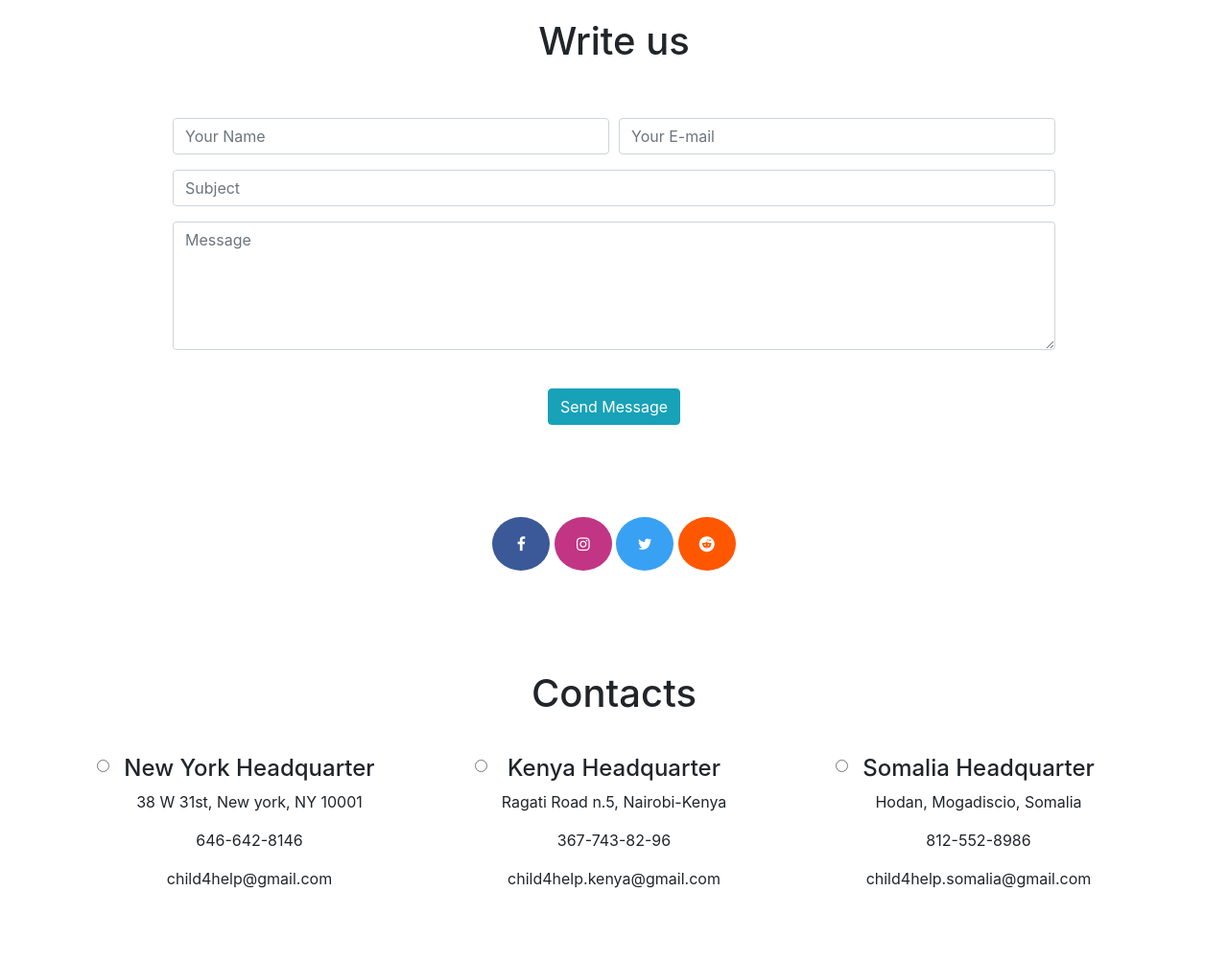
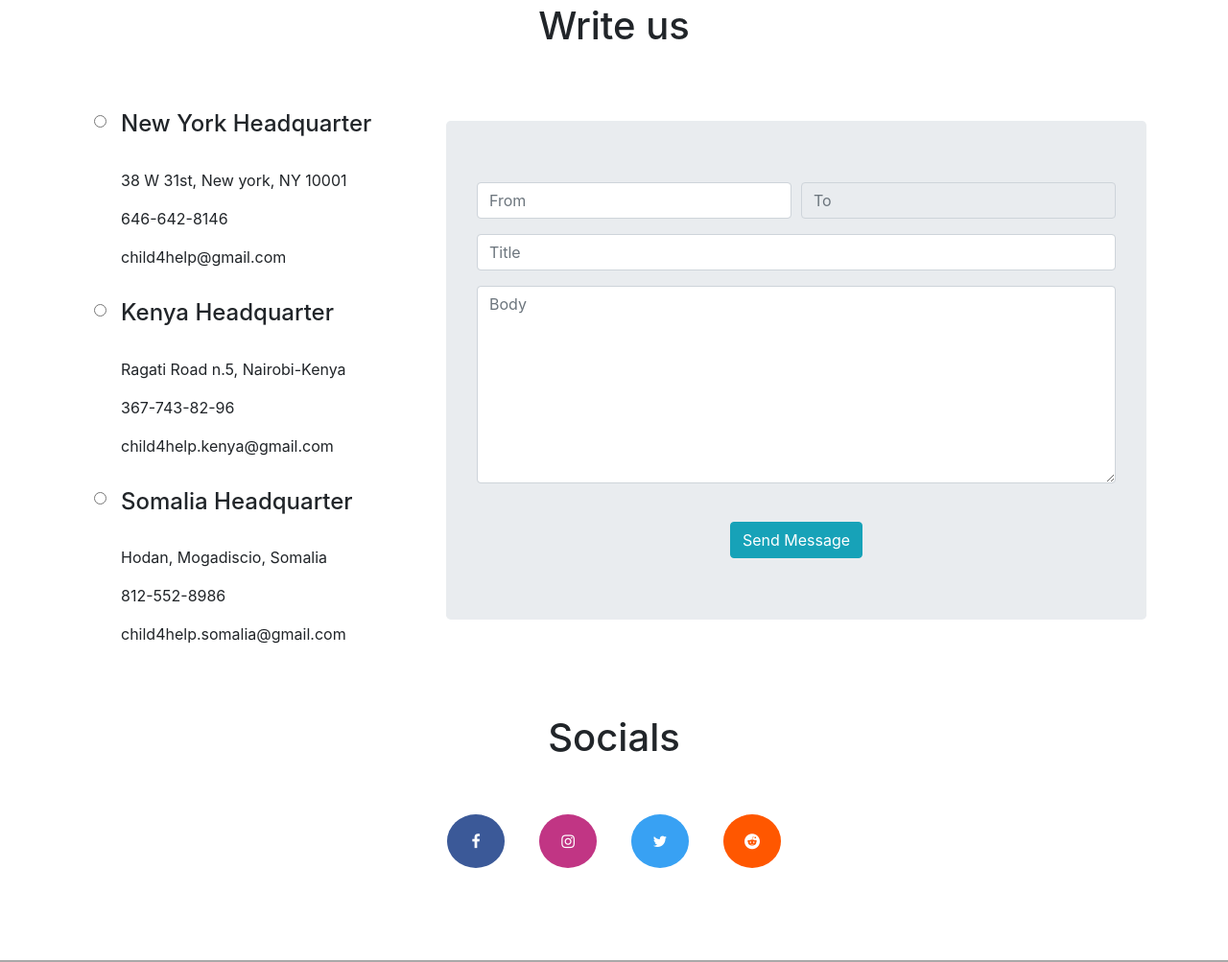
Before and after one commit to MassimilianoRoccamena/Hypermedia-Project, a website: page public/pages/contacts.html in a window 1280 px wide. Shown: the part 133-1136 px from the top of the page at 96% size. Drawn offline with nearby package versions, Linux system fonts and the light colour scheme.

Commit message:
fix & update

```diff
--- a/public/pages/contacts.html
+++ b/public/pages/contacts.html
@@ -29,33 +29,63 @@
         </div>
     </section>
 
-    <!--title-->
-    <section id="title" class="py-3">
+    <!--contacts-->
+    <section id="contacts">
         <div class="container">
-            <h1 class="text-center">Write us</h1>
+            <div class="row text-center">
+                <div class="col">
+                    <h1>Write us</h1>
+                </div>
+            </div>
+            <div class="row align-items-center pt-5">
+                <div class="col-sm-4 px-5">
+                    <div class="py-2">
+                        <input class="form-check-input" type="radio" name="contactsRadios" id="exampleRadios1" value="option1">
+                        <label class="form-check-label px-2" for="contactsRadios1">
+                            <h4>New York Headquarter</h4>
                             <br>
+                            <p>38 W 31st, New york, NY 10001</p>
+                            <p>646-642-8146</p>
+                            <p>child4help@gmail.com</p>
+                        </label>
                     </div>
-    </section>
-
-    <!--message-->
-    <section id="message" class="pt-2 pb-5">
-        <div class="container">
-            <div class="row justify-content-center">
-                <div class="col-lg-10">
+                    <div class="py-2">
+                        <input class="form-check-input" type="radio" name="contactsRadios" id="exampleRadios2" value="option2">
+                        <label class="form-check-label px-2" for="contactsRadios2">
+                            <h4>Kenya Headquarter</h4>
+                            <br>
+                            <p>Ragati Road n.5, Nairobi-Kenya</p>
+                            <p>367-743-82-96</p>
+                            <p>child4help.kenya@gmail.com</p>
+                        </label>
+                    </div>
+                    <div class="py-2">
+                        <input class="form-check-input" type="radio" name="contactsRadios" id="exampleRadios1" value="option1">
+                        <label class="form-check-label px-2" for="contactsRadios1">
+                            <h4>Somalia Headquarter</h4>
+                            <br>
+                            <p>Hodan, Mogadiscio, Somalia</p>
+                            <p>812-552-8986</p>
+                            <p>child4help.somalia@gmail.com</p>
+                        </label>
+                    </div>
+                </div>
+                <div class="col-sm">
+                    <div class="jumbotron">
                         <form>
                             <div class="form-row">
                                 <div class="col-md-6 form-group">
-                                <input type="text" name="name" class="form-control" id="name" placeholder="Your Name">
+                                    <input type="text" name="name" class="form-control" id="from" placeholder="From">
                                 </div>
                                 <div class="col-md-6 form-group">
-                                <input type="email" name="email" class="form-control" id="email" placeholder="Your E-mail">
+                                    <input type="email" name="email" class="form-control" id="to" placeholder="To" readonly>
                                 </div>
                             </div>
                             <div class="form-group">
-                            <input type="text" class="form-control" name="subject" id="subject" placeholder="Subject">
+                                <input type="text" class="form-control" name="subject" id="title" placeholder="Title">
                             </div>
                             <div class="form-group">
-                            <textarea class="form-control" name="message" rows="5" placeholder="Message"></textarea>
+                                <textarea class="form-control" name="message" rows="8" placeholder="Body"></textarea>
                             </div>
                             <br>
                             <div class="text-center">
@@ -65,59 +95,19 @@
                     </div>
                 </div>
             </div>
+        </div>
     </section>
 
-    <!--social buttons-->
-    <section id="socials" class="pt-5 pb-2">
-        <div class="container">
-            <div class="row">
-                <div class="col-md-12">
-                    <div class="mb-5 text-center">
+    <section class="py-5">
+        <div class="container" style="width: 30%;">
+            <div class="row justify-content-center">
+                <h1>Socials</h1>
+            </div>
+            <div class="row justify-content-around pt-5">
                 <a class="fa fa-facebook" href="#"></a>
                 <a class="fa fa-instagram" href="#"></a>
                 <a class="fa fa-twitter" href="#"></a>
                 <a class="fa fa-reddit" href="#"></a>
-                    </div>
-                </div>
-            </div>
-        </div>
-    </section>
-
-    <!--contacts-->
-    <section id="contacts" class="py-5">
-        <div class="container">
-            <div class="row justify-content-center">
-                <h1>Contacts</h1>
-            </div>
-            <br>
-            <div class="row text-center">
-                <div class="col-sm-4 py-2">
-                    <input class="form-check-input" type="radio" name="exampleRadios" id="exampleRadios1" value="option1">
-                    <label class="form-check-label px-2" for="exampleRadios1">
-                        <h4>New York Headquarter</h4>
-                        <p>38 W 31st, New york, NY 10001</p>
-                        <p>646-642-8146</p>
-                        <p>child4help@gmail.com</p>
-                    </label>
-                </div>
-                <div class="col-sm-4 py-2">
-                    <input class="form-check-input" type="radio" name="exampleRadios" id="exampleRadios2" value="option2">
-                    <label class="form-check-label px-2" for="exampleRadios2">
-                        <h4>Kenya Headquarter</h4>
-                        <p>Ragati Road n.5, Nairobi-Kenya</p>
-                        <p>367-743-82-96</p>
-                        <p>child4help.kenya@gmail.com</p>
-                    </label>
-                </div>
-                <div class="col-sm-4 py-2">
-                    <input class="form-check-input" type="radio" name="exampleRadios" id="exampleRadios1" value="option1">
-                    <label class="form-check-label px-2" for="exampleRadios1">
-                        <h4>Somalia Headquarter</h4>
-                        <p>Hodan, Mogadiscio, Somalia</p>
-                        <p>812-552-8986</p>
-                        <p>child4help.somalia@gmail.com</p>
-                    </label>
-                </div>
             </div>
         </div>
     </section>
```
Lines whose indentation alone changed are shown as unchanged.
